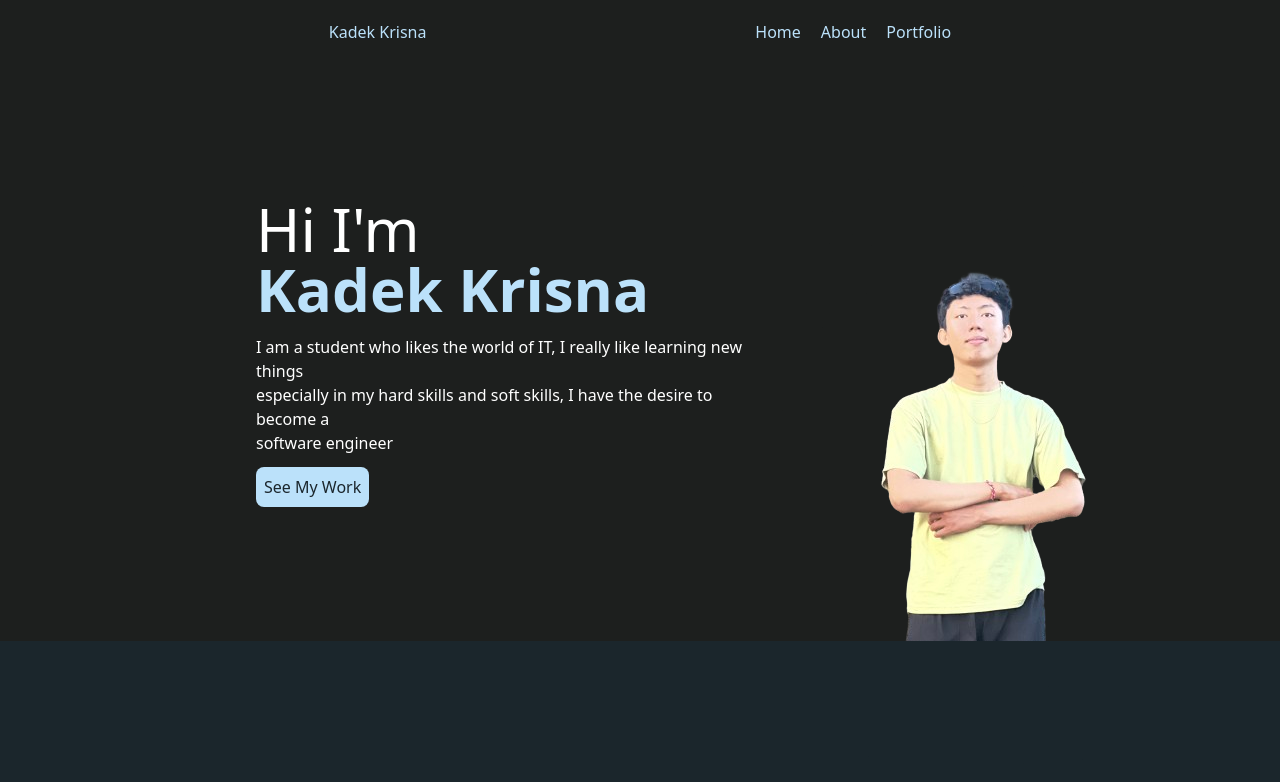
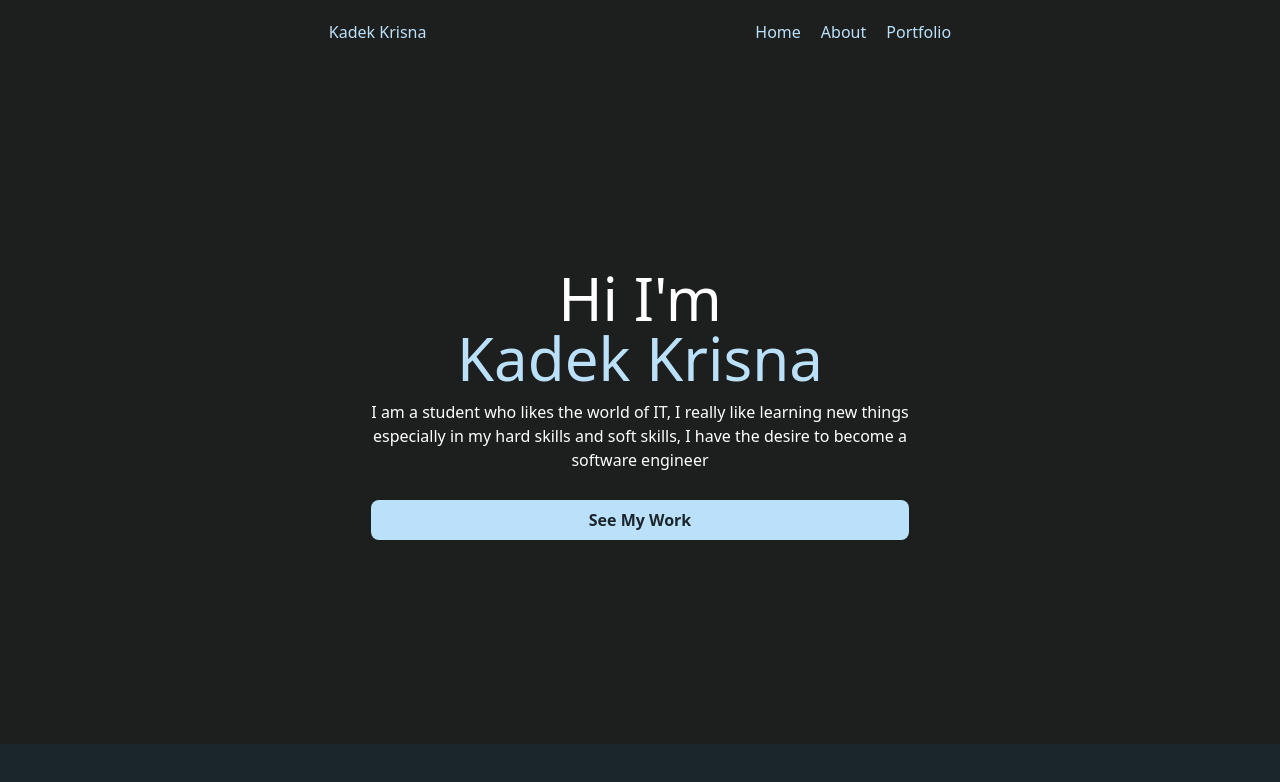
Before and after one commit to deknaa/my-portfolio, a React (Vite) app: page / in a window 1280 px wide. Shown: the top 782 px of the page. Built offline with nearby package versions, Linux system fonts and the light colour scheme.

Commit message:
style(hero): change layout

```diff
--- a/src/components/HeroSection.jsx
+++ b/src/components/HeroSection.jsx
@@ -3,22 +3,12 @@ import deknaImage from '../assets/images/dekna.png'
 
 const HeroSection = () => {
   return (
-    <div className='bg-thirdColor'>
-
-    <div className='flex items-center flex-col pt-[20%] md:ms-[20%] md:flex-row md:pt-0'>
-
-      <div className='w-1/2'>
-        <h1 className='text-white text-6xl'>Hi I'm <br /><span className='font-bold text-secondaryColor'>Kadek Krisna</span></h1>
-        <p className='text-white mt-4'>I am a student who likes the world of IT, I really like learning new things <br />especially in my hard skills and soft skills, I have the desire to become a <br /> software engineer</p>
-        <a href="#" className='bg-secondaryColor text-primaryColor p-2 rounded-lg inline-block mt-3'>See My Work</a>
+    <div className='bg-thirdColor flex justify-center items-center h-[85vh]'>
+      <div className='flex flex-col ms-[10%] me-[10%]'>
+        <h1 className='text-white text-5xl md:text-6xl text-center'>Hi I'm <br /><span className='text-secondaryColor'>Kadek Krisna</span></h1>
+        <p className='text-white text-sm md:text-base mt-3 text-center'>I am a student who likes the world of IT, I really like learning new things <br />especially in my hard skills and soft skills, I have the desire to become a <br /> software engineer</p>
+        <a href="#" className='bg-secondaryColor text-primaryColor p-2 rounded-lg inline-block mt-7 text-center font-bold'>See My Work</a>
       </div>
-
-      <div className='w-1/2 text-white'>
-        <img src={deknaImage} alt="" />
-      </div>
-
-    </div>
-
     </div>
   )
 }
```
